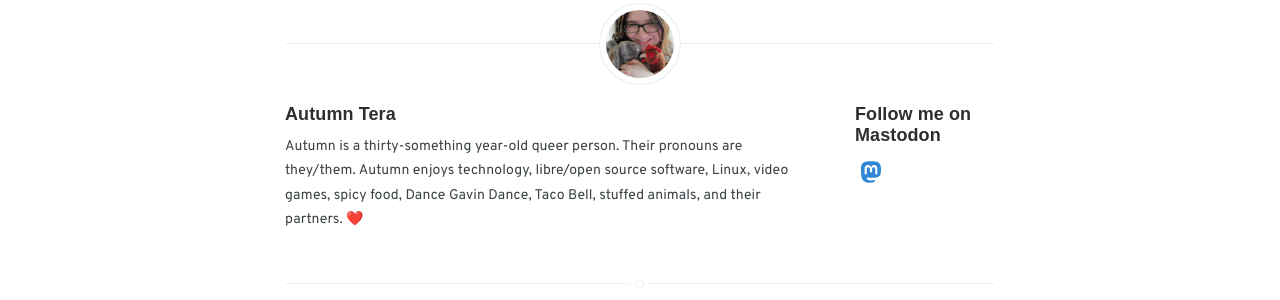
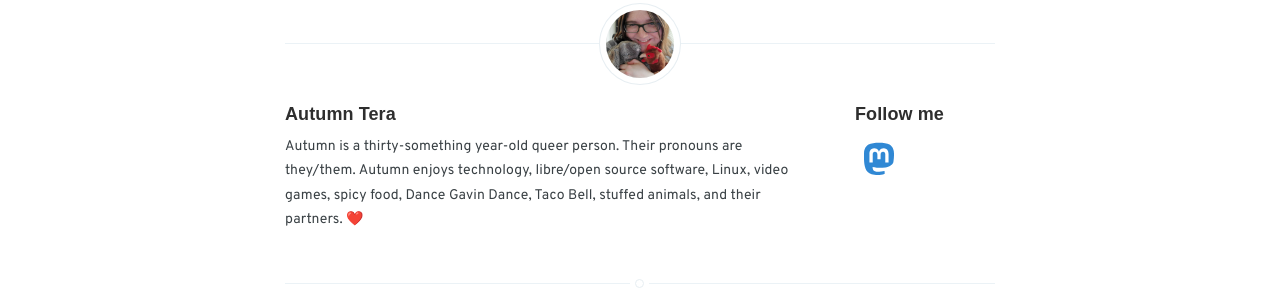
Before and after one commit to CrisisModel/crisismodel.github.io, a Jekyll site: the page built from _posts/2019-12-07-trans-support.md, in a window 1280 px wide. Shown: the part 1489-1789 px from the top of the page. Built offline with Jekyll 4.4.1, drawn with Linux system fonts in a browser that asks for light colours; some web fonts are replaced.

Commit message:
Updating share include file

```diff
--- a/_includes/share.html
+++ b/_includes/share.html
@@ -1,6 +1,6 @@
 <section class="share">
-    <h4>Follow me on Mastodon</h4>
-    <a href="https://eldritch.cafe/@autumn"><img src="https://words.crisismodel.com/assets/images/mastodon.svg" style="width: 32px;">
+    <h4>Follow me</h4>
+    <a href="https://eldritch.cafe/@autumn"><img src="https://words.crisismodel.com/assets/images/mastodon.svg" style="width: 48px;">
         <span class="hidden">Mastodon</span>
     </a>
 </section>
```
